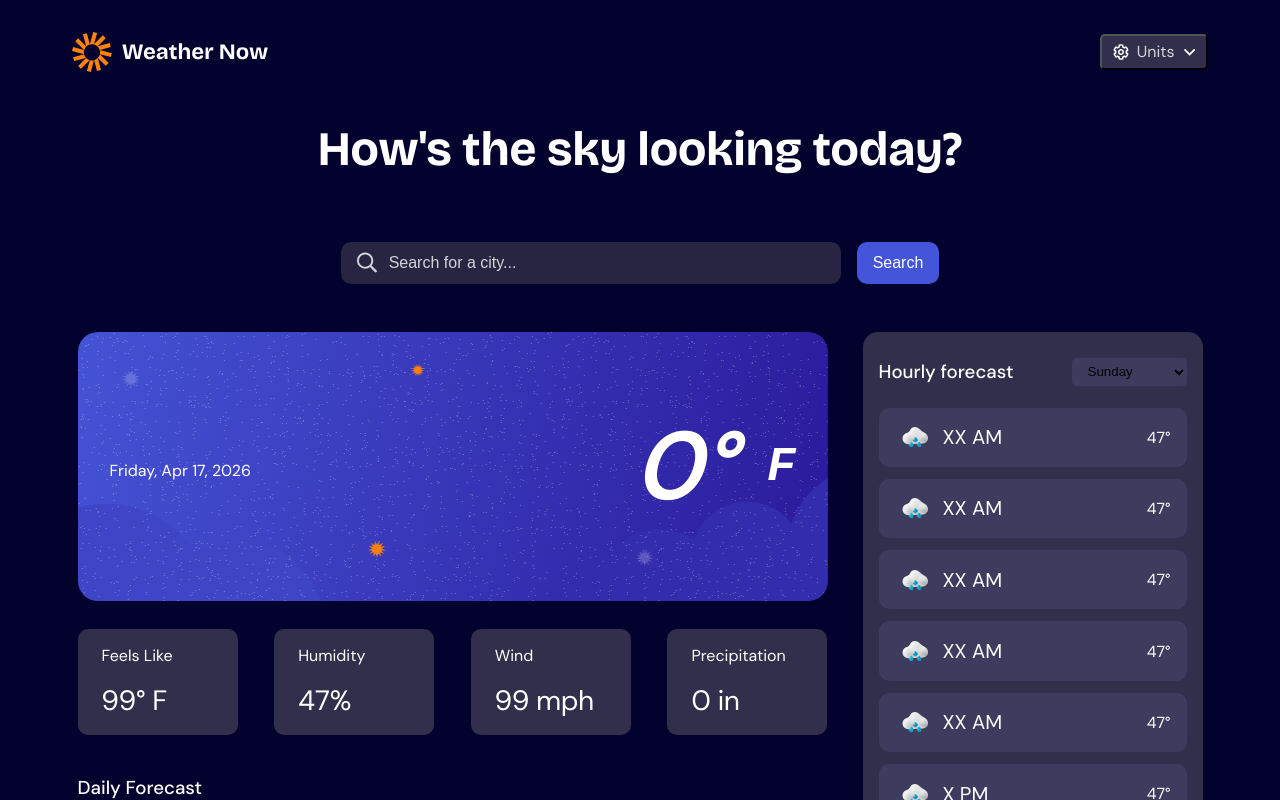
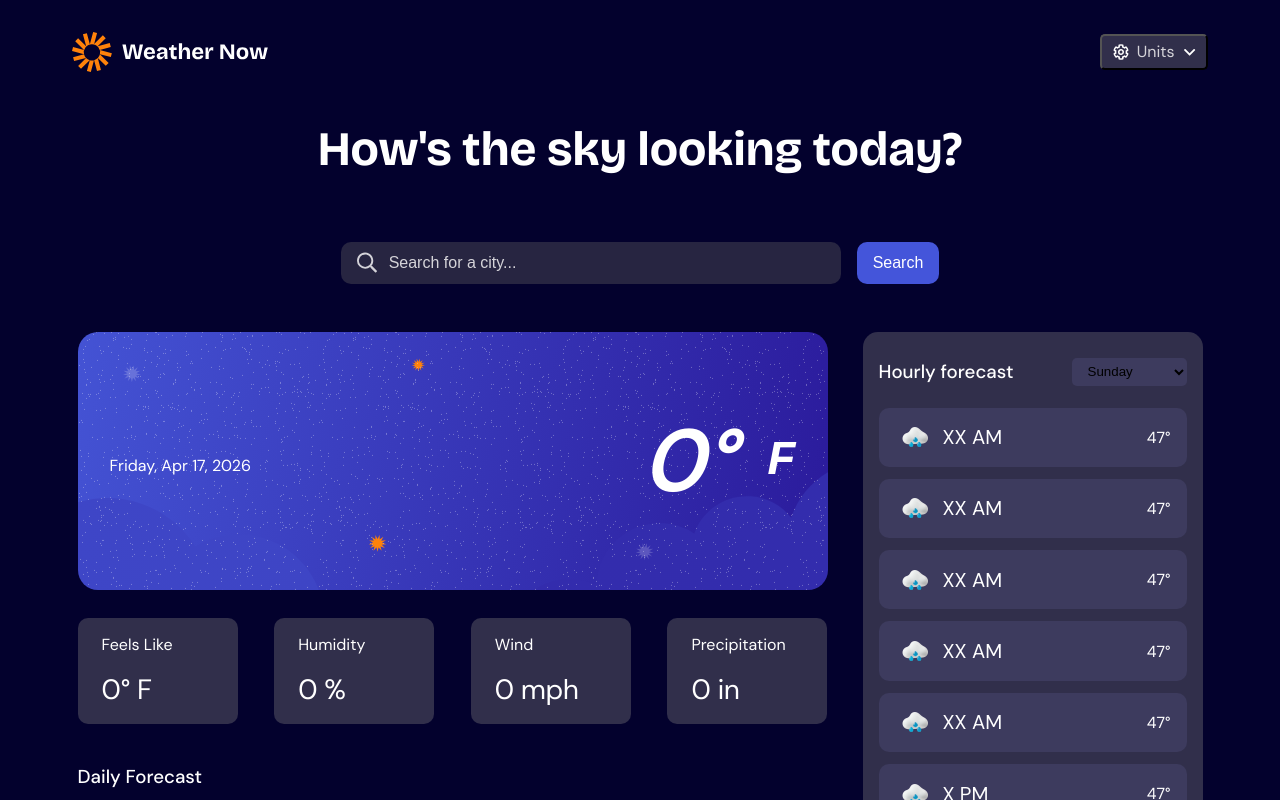
Before and after one commit to smajewski1980/react-weather-app, a React (Vite) app: page / in a window 1280 px wide. Shown: the top 800 px of the page. Built offline with nearby package versions, Linux system fonts and the light colour scheme.

Commit message:
data displayed is now dynamic for all the current items

```diff
--- a/components/CurrentWeather/CurrentWeather.jsx
+++ b/components/CurrentWeather/CurrentWeather.jsx
@@ -16,6 +16,18 @@ const CurrentWeather = () => {
   const weatherCode = useSelector(
     (state) => state.weather.weatherInfo.current.weather_code,
   );
+  const feelsLike = useSelector(
+    (state) => state.weather.weatherInfo.current.apparent_temperature,
+  );
+  const humidity = useSelector(
+    (state) => state.weather.weatherInfo.current.relative_humidity_2m,
+  );
+  const wind = useSelector(
+    (state) => state.weather.weatherInfo.current.wind_speed_10m,
+  );
+  const precip = useSelector(
+    (state) => state.weather.weatherInfo.current.precipitation,
+  );
 
   let imgAltText = "";
 
@@ -31,7 +43,6 @@ const CurrentWeather = () => {
   });
 
   function getWeatherIconFromCode(code) {
-    console.log(code);
     if (code === 0) {
       imgAltText = "sunny";
       return "../src/assets/images/icon-sunny.webp";
@@ -85,19 +96,19 @@ const CurrentWeather = () => {
       <div className={styles.currentCardWrapper}>
         <CurrentCard
           title='Feels Like'
-          value={`99\u00B0  ${currTempUnit ? "F" : "C"}`}
+          value={`${Math.round(feelsLike)}\u00B0  ${currTempUnit ? "F" : "C"}`}
         />
         <CurrentCard
           title='Humidity'
-          value='47%'
+          value={`${humidity} %`}
         />
         <CurrentCard
           title='Wind'
-          value={`99 ${currWindUnit ? "mph" : "km/h"}`}
+          value={`${Math.round(wind)} ${currWindUnit ? "mph" : "km/h"}`}
         />
         <CurrentCard
           title='Precipitation'
-          value={`0 ${currPrecipUnit ? "in" : "cm"}`}
+          value={`${precip} ${currPrecipUnit ? "in" : "cm"}`}
         />
       </div>
     </main>
--- a/components/CurrentWeather/CurrentWeather.module.css
+++ b/components/CurrentWeather/CurrentWeather.module.css
@@ -38,7 +38,7 @@ main {
 
   .iconTempWrapper {
     display: flex;
-    font-size: 6rem;
+    font-size: 5.5rem;
     font-weight: 600;
     font-style: oblique;
     align-items: center;
--- a/components/Hero/Hero.jsx
+++ b/components/Hero/Hero.jsx
@@ -9,7 +9,7 @@ const Hero = () => {
   const [noCityFound, setNoCityFound] = useState(false);
   const [currentCityId, setCurrentCityId] = useState(-1);
 
-  // boolean, true Imp. false Metr.
+  // boolean, true = Imperial, false = Metric
   // const currentUnit = useSelector((state) => state.units.unit);
   const currTempUnit = useSelector((state) => state.units.units.temp);
   const currWindUnit = useSelector((state) => state.units.units.wind);
@@ -62,7 +62,7 @@ const Hero = () => {
       `?latitude=${latitude}&longitude=${longitude}` +
       "&daily=weather_code,temperature_2m_max,temperature_2m_min" +
       "&hourly=temperature_2m,weather_code" +
-      "&current=temperature_2m,weather_code,apparent_temperature" +
+      "&current=temperature_2m,weather_code,apparent_temperature,relative_humidity_2m,precipitation,wind_speed_10m" +
       "&timezone=auto" +
       "&past_days=0" +
       "&forecast_days=7" +
--- a/src/features/weatherSlice.js
+++ b/src/features/weatherSlice.js
@@ -3,7 +3,11 @@ import { createSlice, createAsyncThunk } from "@reduxjs/toolkit";
 const initialState = {
   weatherInfo: {
     current: {
-      temperature_2m: "",
+      temperature_2m: Number(),
+      apparent_temperature: Number(),
+      relative_humidity_2m: Number(),
+      wind_speed_10m: Number(),
+      precipitation: Number(),
     },
   },
   isLoading: false,
@@ -27,6 +31,7 @@ function normailizeApiData(state, data) {
   state.weatherInfo["current"] = data.current;
   state.weatherInfo["hourly"] = data.hourly;
   state.weatherInfo["daily"] = data.daily;
+  console.log(data.current);
 }
 
 const weatherSlice = createSlice({
```
